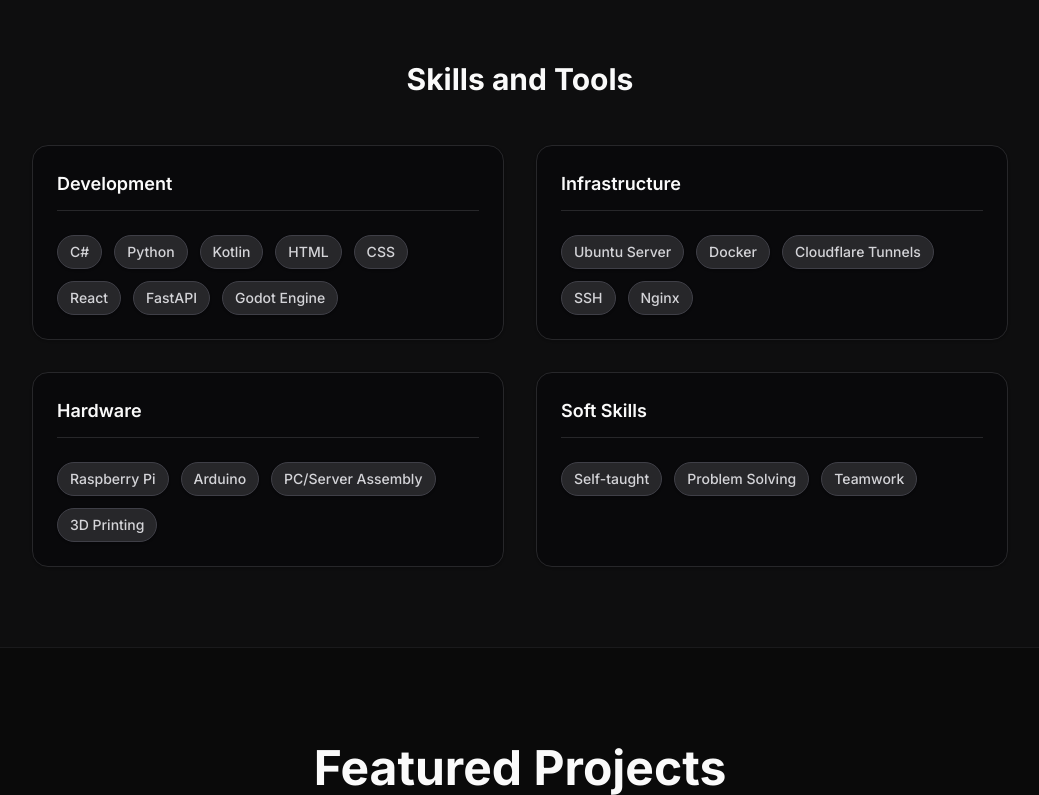
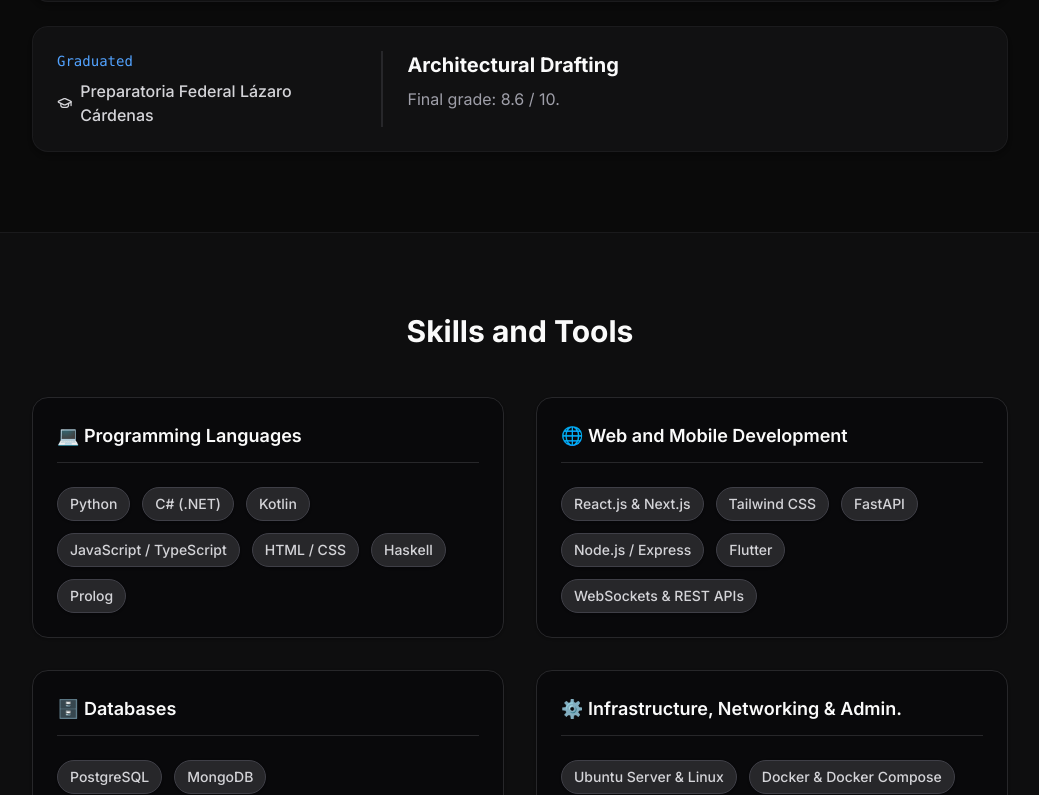
Before and after one commit to BrianTz79/Portafolio-Brian, a Next.js app: page / in a window 1280 px wide. Shown: the part 2005-2800 px from the top of the page, without its empty margins (120-1159 px from the left). Built offline with nearby package versions, Linux system fonts and the light colour scheme; no server answers.

Commit message:
feat: actualización de sobre mí, aptitudes y mejora de UI

```diff
--- a/app/page.tsx
+++ b/app/page.tsx
@@ -33,11 +33,13 @@
 
       {/* Sobre Mí Section */}
       <section id="sobre-mi" className="py-20 bg-zinc-900/30 border-y border-zinc-800/50">
-        <div className="container mx-auto px-4 md:px-6 max-w-4xl text-center">
+        <div className="container mx-auto px-4 md:px-6 max-w-4xl text-left md:text-center">
           <h2 className="text-3xl font-bold mb-8">{t.about.title}</h2>
-          <p className="text-lg text-zinc-400 leading-relaxed">
-            {t.about.description}
-          </p>
+          <div className="space-y-6 text-lg text-zinc-400 leading-relaxed">
+            {t.about.description.map((paragraph, i) => (
+              <p key={i}>{paragraph}</p>
+            ))}
+          </div>
         </div>
       </section>
 
--- a/locales/en.json
+++ b/locales/en.json
@@ -15,7 +15,11 @@
   },
   "about": {
     "title": "About Me",
-    "description": "8th semester student of Computer Systems Engineering at the Instituto Tecnológico de Tijuana (ITT), with a deep passion for building technological solutions from hardware to software. I am proactive, self-taught, and focused on problem-solving. My curiosity has led me to design and manage my own home server (homelab), giving me hands-on experience in networking and Linux systems administration. I am actively seeking dynamic, practical opportunities or a junior role where I can add value and continue to grow."
+    "description": [
+      "I am a passionate 8th-semester Computer Systems Engineering student at the Instituto Tecnológico de Tijuana (ITT). My vision of technology is not limited to writing code; I seek to understand and master the entire ecosystem, from the base hardware to cloud deployment. This curiosity drove me to design, assemble, and manage my own bare-metal server (homelab), which I use as my personal laboratory to master Fog Computing architectures, Docker orchestration, Linux systems administration, and network security.",
+      "I stand out for my capacity for self-directed learning and my focus on \"Deep Work\", which allows me to immerse myself in solving complex challenges during highly focused sessions. My short- and medium-term professional goal is to consolidate my profile as a DevOps and Full-Stack Engineer, mastering the development of scalable architectures.",
+      "Currently, I am actively seeking a Junior-level job opportunity or professional internship where I can contribute my creativity, my problem-solving work ethic, and my adaptability, while continuing to learn from experienced teams to build solutions that generate real impact."
+    ]
   },
   "experience": {
     "title": "Experience and Education",
@@ -56,44 +60,40 @@
     "title": "Skills and Tools",
     "categories": [
       {
-        "name": "Development",
-        "badges": [
-          "C#",
-          "Python",
-          "Kotlin",
-          "HTML",
-          "CSS",
-          "React",
-          "FastAPI",
-          "Godot Engine"
-        ]
+        "name": "💻 Programming Languages",
+        "badges": ["Python", "C# (.NET)", "Kotlin", "JavaScript / TypeScript", "HTML / CSS", "Haskell", "Prolog"]
       },
       {
-        "name": "Infrastructure",
-        "badges": [
-          "Ubuntu Server",
-          "Docker",
-          "Cloudflare Tunnels",
-          "SSH",
-          "Nginx"
-        ]
+        "name": "🌐 Web and Mobile Development",
+        "badges": ["React.js & Next.js", "Tailwind CSS", "FastAPI", "Node.js / Express", "Flutter", "WebSockets & REST APIs"]
       },
       {
-        "name": "Hardware",
-        "badges": [
-          "Raspberry Pi",
-          "Arduino",
-          "PC/Server Assembly",
-          "3D Printing"
-        ]
+        "name": "🗄️ Databases",
+        "badges": ["PostgreSQL", "MongoDB", "Firebase Realtime Database"]
       },
       {
-        "name": "Soft Skills",
-        "badges": [
-          "Self-taught",
-          "Problem Solving",
-          "Teamwork"
-        ]
+        "name": "⚙️ Infrastructure, Networking & Admin.",
+        "badges": ["Ubuntu Server & Linux", "Docker & Docker Compose", "Network Config (Samba, FTP, SSH)", "Cloudflare Tunnels (Zero Trust)", "Nginx", "Git & GitHub"]
+      },
+      {
+        "name": "🔌 Hardware and IoT",
+        "badges": ["Custom Server Assembly (Bare-Metal)", "Raspberry Pi", "Arduino, ESP32", "Fog Computing Architecture"]
+      },
+      {
+        "name": "🎨 Creativity and 3D Design",
+        "badges": ["3D Modeling & Animation (Blender)", "3D Printing"]
+      },
+      {
+        "name": "🛠️ Development Environments & Tools",
+        "badges": ["Visual Studio 2022", "VS Code", "Android Studio", "Godot Engine 4.5", "Windows Environments", "Microsoft Office"]
+      },
+      {
+        "name": "🗣️ Languages",
+        "badges": ["Spanish: Native (Oral and Written)", "English: Basic / Technical (Oral and Written)"]
+      },
+      {
+        "name": "🧠 Soft Skills",
+        "badges": ["Self-directed Learning", "Deep Work (Immersive focus)", "Creative Problem Solving", "Critical and Analytical Thinking", "Adaptability and Resilience", "Teamwork and Collaboration", "Proactivity and Project Management"]
       }
     ]
   },
--- a/locales/es.json
+++ b/locales/es.json
@@ -15,7 +15,11 @@
   },
   "about": {
     "title": "Sobre Mí",
-    "description": "Estudiante de 8º semestre de Ingeniería en Sistemas Computacionales en el Instituto Tecnológico de Tijuana (ITT), con una profunda pasión por construir soluciones tecnológicas desde el hardware hasta el software. Soy proactivo, autodidacta y enfocado en la resolución de problemas. Mi curiosidad me ha llevado a diseñar y administrar mi propio servidor doméstico (homelab), dándome experiencia práctica en redes y administración de sistemas Linux. Busco activamente oportunidades dinámicas, prácticas o un rol junior donde pueda aportar valor y seguir creciendo."
+    "description": [
+      "Soy un apasionado estudiante de 8º semestre de Ingeniería en Sistemas Computacionales en el Instituto Tecnológico de Tijuana (ITT). Mi visión de la tecnología no se limita a escribir código; busco comprender y dominar todo el ecosistema, desde el hardware base hasta el despliegue en la nube. Esta curiosidad me impulsó a diseñar, ensamblar y administrar mi propio servidor bare-metal (homelab), el cual utilizo como mi laboratorio personal para dominar arquitecturas de Fog Computing, orquestación con Docker, administración de sistemas Linux y seguridad en redes.",
+      "Me destaco por mi capacidad de aprendizaje autónomo y mi enfoque de \"Deep Work\" (trabajo inmersivo), lo que me permite sumergirme en la resolución de retos complejos durante sesiones de alta concentración. Mi meta profesional a corto y mediano plazo es consolidar mi perfil como Ingeniero DevOps y Full-Stack, dominando el desarrollo de arquitecturas escalables.",
+      "Actualmente, busco activamente una oportunidad laboral de nivel Junior o prácticas profesionales donde pueda aportar mi creatividad, mi ética de trabajo resolutiva y mi capacidad de adaptación, mientras sigo aprendiendo de equipos experimentados para construir soluciones que generen un impacto real."
+    ]
   },
   "experience": {
     "title": "Experiencia y Educación",
@@ -42,13 +46,13 @@
         "title": "Ingeniería en Sistemas Computacionales",
         "company": "Instituto Tecnológico de Tijuana (ITT)",
         "date": "En curso",
-        "description": "Promedio acumulado: 9.1."
+        "description": "Promedio acumulado: 9.1 / 10."
       },
       {
         "title": "Dibujo Arquitectónico",
         "company": "Preparatoria Federal Lázaro Cárdenas",
         "date": "Finalizado",
-        "description": "Promedio final: 8.6."
+        "description": "Promedio final: 8.6 / 10."
       }
     ]
   },
@@ -56,44 +60,40 @@
     "title": "Aptitudes y Herramientas",
     "categories": [
       {
-        "name": "Desarrollo",
-        "badges": [
-          "C#",
-          "Python",
-          "Kotlin",
-          "HTML",
-          "CSS",
-          "React",
-          "FastAPI",
-          "Godot Engine"
-        ]
+        "name": "💻 Lenguajes de Programación",
+        "badges": ["Python", "C# (.NET)", "Kotlin", "JavaScript / TypeScript", "HTML / CSS", "Haskell", "Prolog"]
       },
       {
-        "name": "Infraestructura",
-        "badges": [
-          "Ubuntu Server",
-          "Docker",
-          "Cloudflare Tunnels",
-          "SSH",
-          "Nginx"
-        ]
+        "name": "🌐 Desarrollo Web y Móvil",
+        "badges": ["React.js & Next.js", "Tailwind CSS", "FastAPI", "Node.js / Express", "Flutter", "WebSockets & REST APIs"]
       },
       {
-        "name": "Hardware",
-        "badges": [
-          "Raspberry Pi",
-          "Arduino",
-          "Ensamblaje de PC/Servidores",
-          "Impresión 3D"
-        ]
+        "name": "🗄️ Bases de Datos",
+        "badges": ["PostgreSQL", "MongoDB", "Firebase Realtime Database"]
       },
       {
-        "name": "Soft Skills",
-        "badges": [
-          "Autodidacta",
-          "Resolución de problemas",
-          "Trabajo en equipo"
-        ]
+        "name": "⚙️ Infraestructura, Redes y Adm.",
+        "badges": ["Ubuntu Server & Linux", "Docker & Docker Compose", "Config. de Redes (Samba, FTP, SSH)", "Cloudflare Tunnels (Zero Trust)", "Nginx", "Git & GitHub"]
+      },
+      {
+        "name": "🔌 Hardware e IoT",
+        "badges": ["Ensamblaje de Servidores (Bare-Metal)", "Raspberry Pi", "Arduino, ESP32", "Arquitectura Fog Computing"]
+      },
+      {
+        "name": "🎨 Creatividad y Diseño 3D",
+        "badges": ["Modelado y Animación 3D (Blender)", "Impresión 3D"]
+      },
+      {
+        "name": "🛠️ Herramientas",
+        "badges": ["Visual Studio 2022", "VS Code", "Android Studio", "Godot Engine 4.5", "Entornos Windows", "Microsoft Office"]
+      },
+      {
+        "name": "🗣️ Idiomas",
+        "badges": ["Español: Nativo (Oral y Escrito)", "Inglés: Básico / Técnico (Oral y Escrito)"]
+      },
+      {
+        "name": "🧠 Soft Skills (Interpersonales)",
+        "badges": ["Aprendizaje Autónomo (Autodidacta)", "Deep Work (Trabajo Inmersivo)", "Resolución Creativa de Problemas", "Pensamiento Crítico y Analítico", "Adaptabilidad y Resiliencia", "Trabajo en Equipo y Colaboración", "Proactividad y Gestión de Proyectos"]
       }
     ]
   },
```
